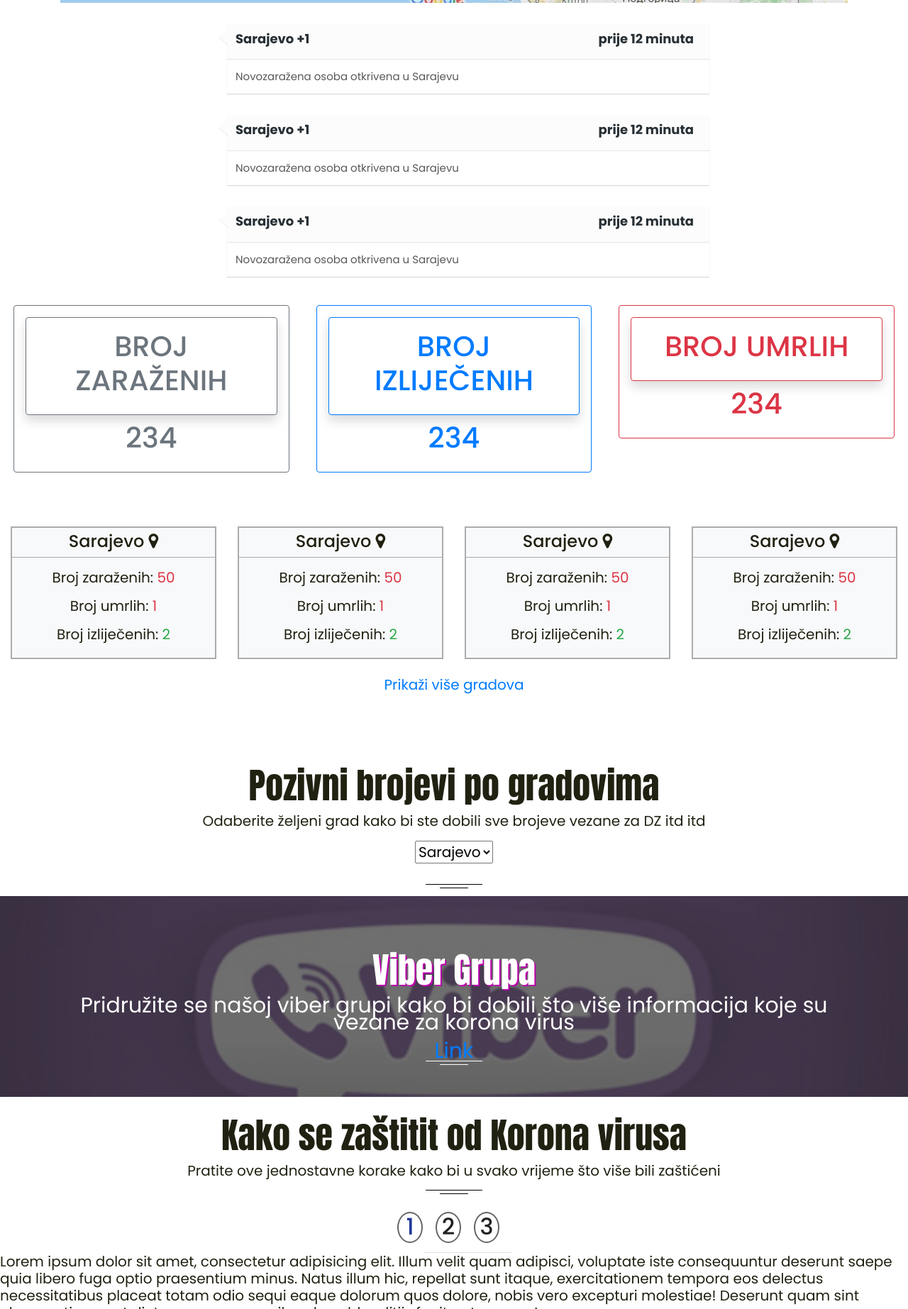
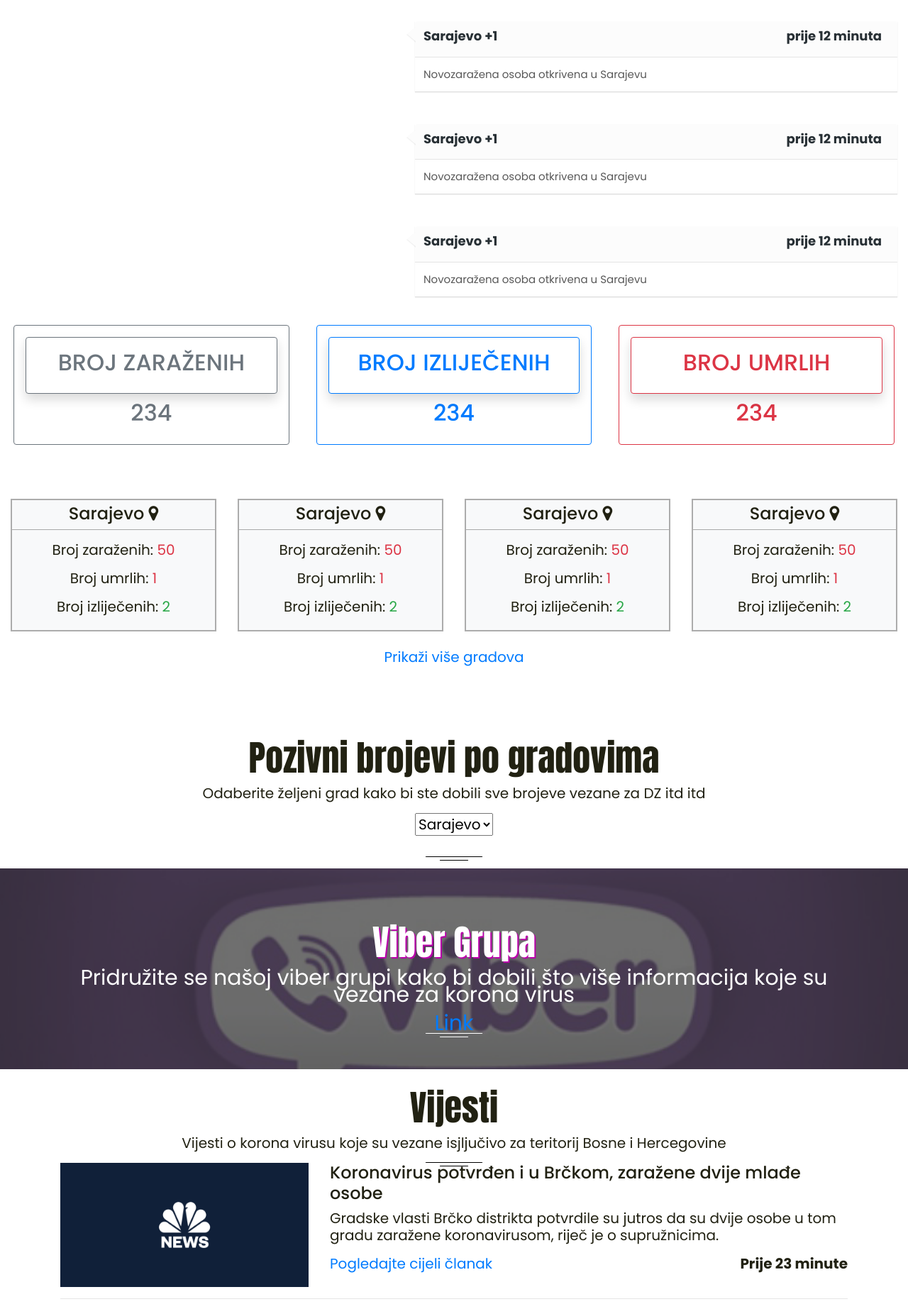
Before and after one commit to devAbu/bih-corona, a PHP site: page / in a window 1280 px wide. Shown: the part 873-2718 px from the top of the page at 71% size. Run offline with PHP 8.4, Linux system fonts and the light colour scheme; some libraries are stand-ins or nearby versions.

Commit message:
map-news

```diff
--- a/assets/css/responsive.css
+++ b/assets/css/responsive.css
@@ -41,14 +41,16 @@ CSS:
     }
   }
 
-  /* 5. Live-feed */
+  /* 11. News */
 
 @media only screen and (max-width: 766px) {
-	.live-feed-container {
-		width: 480px;
+	.time-p{
+		float: left;
 	}
-
-	.live-feed-list .live-feed-box {
-		width: 390px;
+	.caption-heading{
+		font-size: 21px;
 	}
+	.news-p{
+		font-size: 15px;
 	}
+}
--- a/assets/css/style.css
+++ b/assets/css/style.css
@@ -25,10 +25,7 @@ body {
     line-height: 24px;
     font-weight: 400;
     color: #212112;
-    /*zbog popup-a / modal-a */
-    padding: 0 !important;
-    margin: 0 !important;
-    overflow: visible !important;
+    padding-top: 73px;
 }
 
 ::selection {
@@ -187,6 +184,10 @@ body {
 
 
 /* 4. Map */
+#map {
+    width: 100vw;
+    height: 100vh;
+  }
 /* END Map */
 
 /* 5. Live-feed */
@@ -395,6 +396,10 @@ border-radius: 0 0 4px 4px;
 /* END RestW */
 
 /* 11. News */
+.time-p{
+    float: right;
+    font-weight: bold;
+}
 /* END News */
 
 /* 12. Safety */
--- a/assets/js/main.js
+++ b/assets/js/main.js
@@ -77,8 +77,19 @@
 
 })(jQuery);
 
+//Google maps
+// Initialize and add the map
+function initMap() {
+    // The location of Uluru
+    var uluru = {lat:43.84864, lng: 18.35644};
+    // The map, centered at Uluru
+    var map = new google.maps.Map(
+        document.getElementById('map'), {zoom: 8, center: uluru});
+    // The marker, positioned at Uluru
+    var marker = new google.maps.Marker({position: uluru, map: map});
+  }
 
-
+//Call numbers
 function citys(value) {
     if(value == "Sarajevo") {
       document.getElementById("callNumbers").innerHTML = '<div class="container pt-3 d-flex justify-content-center"> <div class="row"> <div class="col-xs-12"> <div class="table-responsive"> <table class="table table-bordered table-hover"> <thead > <tr> <th colspan="5" class="text-center">Sarajevo - Pozivni brojevi</th></tr> <tr> <th>Ime</th><th>Broj fiksnog telefona</th><th>Broj mobilnog telfona</th></tr></thead><tbody><tr class="text-center"><td>OJ DZ Stari Grad </td><td>033 278-624</td><td>060 328 04 54</td></tr><tr class="text-center"><td>OJ DZ Centar </td><td>x</td><td>060 328 02 17</td></tr><tr class="text-center"><td>OJ DZ Novo Sarajevo </td> <td>x</td><td>061 165 219</td></tr><tr class="text-center"> <td>Higijensko- epidemiološkoj službi JU Dom zdravlja </td><td>x</td> <td>062 842 318</td></tr></tbody></table></div><!--end of .table-responsive--></div></div></div>';
--- a/index.html
+++ b/index.html
@@ -23,11 +23,6 @@
     <link rel="stylesheet" href="assets/css/style.css">
     <link rel="stylesheet" href="assets/css/responsive.css">
 
-    <!-- Optional JavaScript -->
-    <!-- jQuery first, then Popper.js, then Bootstrap JS -->
-    <script src="https://code.jquery.com/jquery-3.4.1.slim.min.js"></script>
-    <script src="https://cdn.jsdelivr.net/npm/popper.js@1.16.0/dist/umd/popper.min.js"></script>
-    <script src="https://stackpath.bootstrapcdn.com/bootstrap/4.4.1/js/bootstrap.min.js"></script>
 </head>
 
 <body>
@@ -72,10 +67,11 @@
     <!-- END OF NAVBAR -->
 
     <!-- MAP -->
-    <section id="map">
-        <div class="container">
+    <section id="map-section">
+        <div class="container-fluid">
             <div class="row">
-                <div class="col-xl-12"><img src="assets/images/bih-mapa.jpg" class="img-fluid" alt="Responsive image">
+                <div class="col-xl-12 d-flex justify-content-center;">
+                    <div class="text-center" id="map"></div>
                 </div>
             </div>
         </div>
@@ -84,7 +80,7 @@
 
     <!-- LIVE-FEED -->
     <section id="live-feed">
-        <div class="container d-flex justify-content-center">
+        <div class="container-fluid">
             <div class="row">
                 <div class="col-xl-12">
                     <ul class="live-feed-list">
@@ -102,6 +98,8 @@
                             </div>
                         </li>
                     </ul>
+                </div>
+                <div class="col-xl-12">
                     <ul class="live-feed-list">
                         <li>
                             <div class="live-feed-main-level">
@@ -117,6 +115,8 @@
                             </div>
                         </li>
                     </ul>
+                </div>
+                <div class="col-xl-12">
                     <ul class="live-feed-list">
                         <li>
                             <div class="live-feed-main-level">
@@ -145,30 +145,30 @@
                 <div class="col-md-4">
                     <div class="card border-secondary mx-sm-1 p-3">
                         <div class="card border-secondary shadow text-secondary p-3">
-                            <h1 class="text-center">BROJ ZARAŽENIH</h1>
+                            <h2 class="text-center">BROJ ZARAŽENIH</h2>
                         </div>
                         <div class="text-secondary text-center mt-2">
-                            <h1>234</h1>
+                            <h2>234</h2>
                         </div>
                     </div>
                 </div>
                 <div class="col-md-4">
                     <div class="card border-primary mx-sm-1 p-3">
                         <div class="card border-primary shadow text-primary p-3">
-                            <h1 class="text-center">BROJ IZLIJEČENIH</h1>
+                            <h2 class="text-center">BROJ IZLIJEČENIH</h2>
                         </div>
                         <div class="text-primary text-center mt-2">
-                            <h1>234</h1>
+                            <h2>234</h2>
                         </div>
                     </div>
                 </div>
                 <div class="col-md-4">
                     <div class="card border-danger mx-sm-1 p-3">
                         <div class="card border-danger shadow text-danger p-3 my-card">
-                            <h1 class="text-center">BROJ UMRLIH</h1>
+                            <h2 class="text-center">BROJ UMRLIH</h2>
                         </div>
                         <div class="text-danger text-center mt-2">
-                            <h1>234</h1>
+                            <h2>234</h2>
                         </div>
                     </div>
                 </div>
@@ -548,7 +548,6 @@
                 </div>
             </div>
         </div>
-
         <div id="callNumbers"></div>
     </section>
     <!-- END INFO -->
@@ -573,7 +572,75 @@
 
     <!-- NEWS -->
     <section id="news">
-
+        <div class="container">
+            <div class="row pb-">
+                <div class="col-xl-12">
+                    <div class="section-title text-center">
+                        <h4 class="pt-4">Vijesti</h4>
+                        <p>Vijesti o korona virusu koje su vezane isjljučivo za teritorij Bosne i Hercegovine </p>
+                    </div>
+                </div>
+            </div>
+            <!--NEWS ARTICLE -->
+            <article>
+                <div class="row">
+                    <div class="col-xl-4 col-xs-12">
+                        <img  class="img-fluid" src="assets/images/news.png">
+                    </div>
+                    <div class="col-xl-8 col-xs-12">
+                        <h4 class="caption-heading">Koronavirus potvrđen i u Brčkom, zaražene dvije mlađe osobe</h4>
+                        <p class="news-p">Gradske vlasti Brčko distrikta potvrdile su jutros da su dvije osobe u tom gradu zaražene koronavirusom, riječ je o supružnicima.</p>
+                        <a href="#">Pogledajte cijeli članak</a>
+                        <p class="time-p">Prije 23 minute</p>
+                    </div>
+                </div>
+                <hr>
+            </article>
+            <!--NEWS ARTICLE -->
+            <article>
+                <div class="row">
+                    <div class="col-xl-4 col-xs-12">
+                        <img  class="img-fluid" src="assets/images/news.png">
+                    </div>
+                    <div class="col-xl-8 col-xs-12">
+                        <h4 class="caption-heading">Koronavirus potvrđen i u Brčkom, zaražene dvije mlađe osobe</h4>
+                        <p class="news-p">Gradske vlasti Brčko distrikta potvrdile su jutros da su dvije osobe u tom gradu zaražene koronavirusom, riječ je o supružnicima.</p>
+                        <a href="#">Pogledajte cijeli članak</a>
+                        <p class="time-p">Prije 23 minute</p>
+                    </div>
+                </div>
+                <hr>
+            </article>
+            <article>
+                <div class="row">
+                    <div class="col-xl-4 col-xs-12">
+                        <img  class="img-fluid" src="assets/images/news.png">
+                    </div>
+                    <div class="col-xl-8 col-xs-12">
+                        <h4 class="caption-heading">Koronavirus potvrđen i u Brčkom, zaražene dvije mlađe osobe</h4>
+                        <p class="news-p">Gradske vlasti Brčko distrikta potvrdile su jutros da su dvije osobe u tom gradu zaražene koronavirusom, riječ je o supružnicima.</p>
+                        <a href="#">Pogledajte cijeli članak</a>
+                        <p class="time-p">Prije 23 minute</p>
+                    </div>
+                </div>
+                <hr>
+            </article>
+            <!--NEWS ARTICLE -->
+            <article>
+                <div class="row">
+                    <div class="col-xl-4 col-xs-12">
+                        <img  class="img-fluid" src="assets/images/news.png">
+                    </div>
+                    <div class="col-xl-8 col-xs-12">
+                        <h4 class="caption-heading">Koronavirus potvrđen i u Brčkom, zaražene dvije mlađe osobe</h4>
+                        <p class="news-p">Gradske vlasti Brčko distrikta potvrdile su jutros da su dvije osobe u tom gradu zaražene koronavirusom, riječ je o supružnicima.</p>
+                        <a href="#">Pogledajte cijeli članak</a>
+                        <p class="time-p">Prije 23 minute</p>
+                    </div>
+                </div>
+                <hr>
+            </article>
+        </div>
     </section>
     <!-- END NEWS -->
 
@@ -638,6 +705,12 @@
     <!-- END SAFETY -->
 
 
+        <!-- Optional JavaScript -->
+    <!-- jQuery first, then Popper.js, then Bootstrap JS -->
+    <script src="https://code.jquery.com/jquery-3.4.1.slim.min.js"></script>
+    <script src="https://cdn.jsdelivr.net/npm/popper.js@1.16.0/dist/umd/popper.min.js"></script>
+    <script src="https://stackpath.bootstrapcdn.com/bootstrap/4.4.1/js/bootstrap.min.js"></script>
+    <script async defer src="https://maps.googleapis.com/maps/api/js?key=AIzaSyAzii-Rd8yNczTknnnqUlya7hzmFoJ4p40&callback=initMap"></script>
     <!--Custom JS-->
     <script src="assets/js/main.js"></script>
 </body>
```
Also changed, not shown: assets/images/news.png (added).
